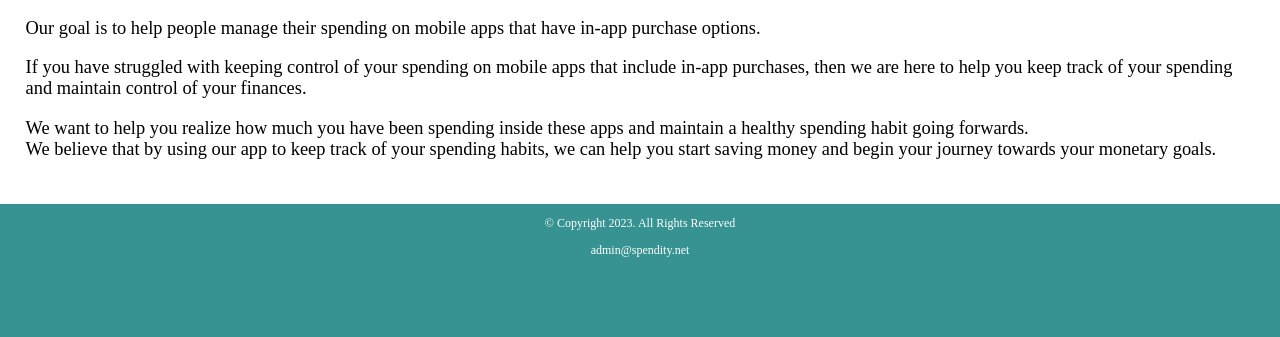
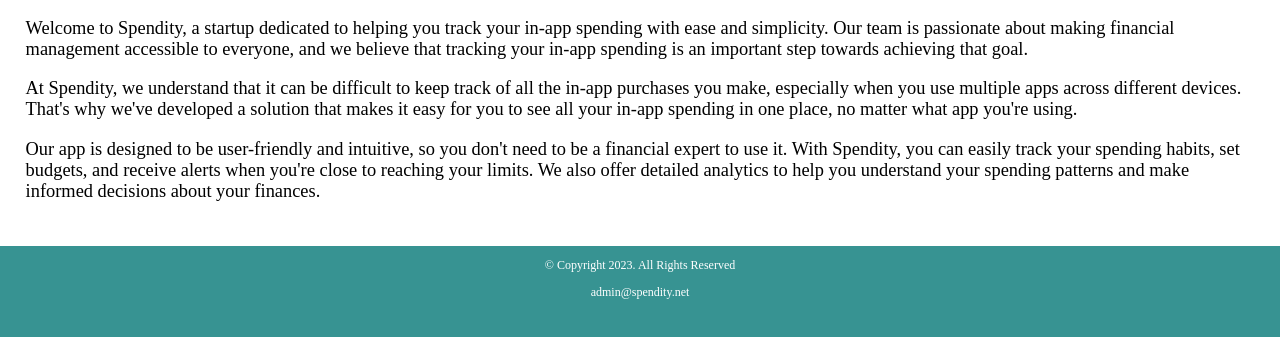
Before and after one commit to StevenDebondi/BasicWebsite, a plain HTML site: page index.html in a window 1280 px wide. Shown: the part 275-612 px from the top of the page. Drawn offline with Linux system fonts and the light colour scheme; a script that the page names is missing.

Commit message:
Update index
update using ChatGPT for index and aboutus

```diff
--- a/index.html
+++ b/index.html
@@ -30,14 +30,14 @@
             <div id="intro">
                 <p><h1>Welcome to Spendity<br></h1>
                     <br>
-                    Our goal is to help people manage their spending on mobile apps that have in-app purchase options.</p>
+                    Welcome to Spendity, a startup dedicated to helping you track your in-app spending with ease and simplicity. Our team is passionate about making financial management accessible to everyone,
+                     and we believe that tracking your in-app spending is an important step towards achieving that goal.</p>
 
-                <p>If you have struggled with keeping control of your spending on mobile apps that include in-app purchases, then we are here to
-                    help you keep track of your spending and maintain control of your finances.</p>
+                    <p>At Spendity, we understand that it can be difficult to keep track of all the in-app purchases you make, especially when you use multiple apps across different devices.
+                    That's why we've developed a solution that makes it easy for you to see all your in-app spending in one place, no matter what app you're using.</p>
 
-                <p>We want to help you realize how much you have been spending inside these apps and maintain a healthy spending habit going forwards.<br>
-                    We believe that by using our app to keep track of your spending habits, we can help you start saving money and begin your journey towards your monetary goals.
-                </p>
+                    <p>Our app is designed to be user-friendly and intuitive, so you don't need to be a financial expert to use it. With Spendity, you can easily track your spending habits, set budgets,
+                    and receive alerts when you're close to reaching your limits. We also offer detailed analytics to help you understand your spending patterns and make informed decisions about your finances.</p>
             </div>
         </main>
 
```
